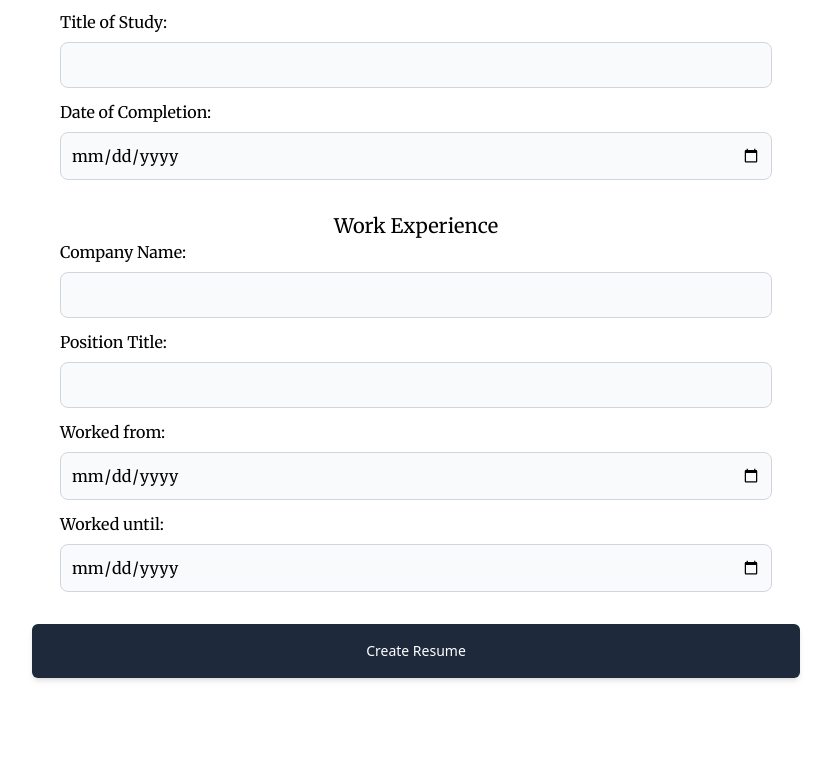
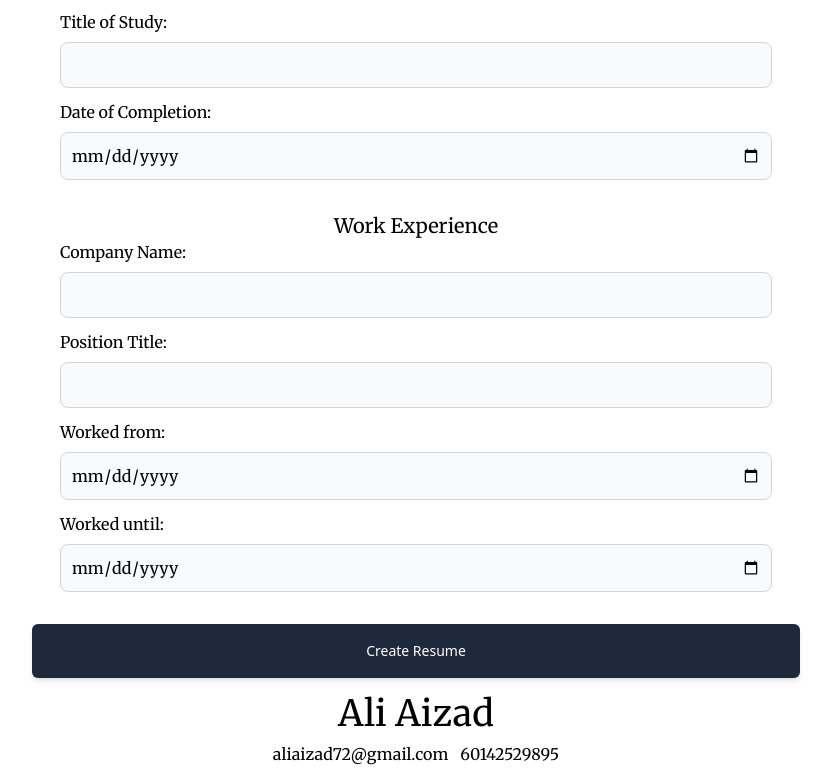
Before and after one commit to aliaizad72/resume-builder, a React (Vite) app: page / in a window 1280 px wide. Shown: the part 542-1324 px from the top of the page, without its empty margins (224-1055 px from the left). Before the commit the page ends 1236 px from the top, so only its background shows below. Built offline with nearby package versions, Linux system fonts and the light colour scheme.

Commit message:
Resume info component

```diff
--- a/src/App.jsx
+++ b/src/App.jsx
@@ -2,13 +2,14 @@ import './App.css'
 import Header from "./components/Header.jsx";
 import Description from "./components/Description.jsx";
 import Form from "./components/Form.jsx"
+import Resume from "./components/Resume.jsx"
 import {useState} from "react";
 
 export default function App() {
     const defaultResume = {
-        name: "",
-        email: "",
-        phone: "",
+        name: "Ali Aizad",
+        email: "aliaizad72@gmail.com",
+        phone: "60142529895",
         education: {
             school: "",
             title: "",
@@ -51,6 +52,7 @@ export default function App() {
             <Header />
             <Description />
             <Form resume={resume} submitFn={createResumeObj} />
+            <Resume resume={resume} />
         </>
     )
 }
--- a/src/components/Header.jsx
+++ b/src/components/Header.jsx
@@ -1,6 +1,6 @@
 export default function Header() {
     return (
-        <header className="font-serif text-4xl  p-5 text-center">
+        <header className="font-serif text-4xl p-5 text-center">
             Resume Builder
         </header>
     )
--- a/src/components/Resume.jsx
+++ b/src/components/Resume.jsx
@@ -0,0 +1,9 @@
+import Info from "./resume/Info.jsx";
+
+export default function Resume({ resume }) {
+    return (
+        <div className="mx-7 my-4 font-serif">
+            <Info name={resume.name} email={resume.email} phone={resume.phone}/>
+        </div>
+    )
+}
--- a/src/components/resume/Info.jsx
+++ b/src/components/resume/Info.jsx
@@ -0,0 +1,11 @@
+export default function Info({ name, email, phone}) {
+    return (
+        <div>
+            <h1 className="text-4xl mt-4 mb-2 text-center ">{name}</h1>
+            <div className="flex justify-center gap-3">
+                <p>{email}</p>
+                <p>{phone}</p>
+            </div>
+        </div>
+    )
+}
```
